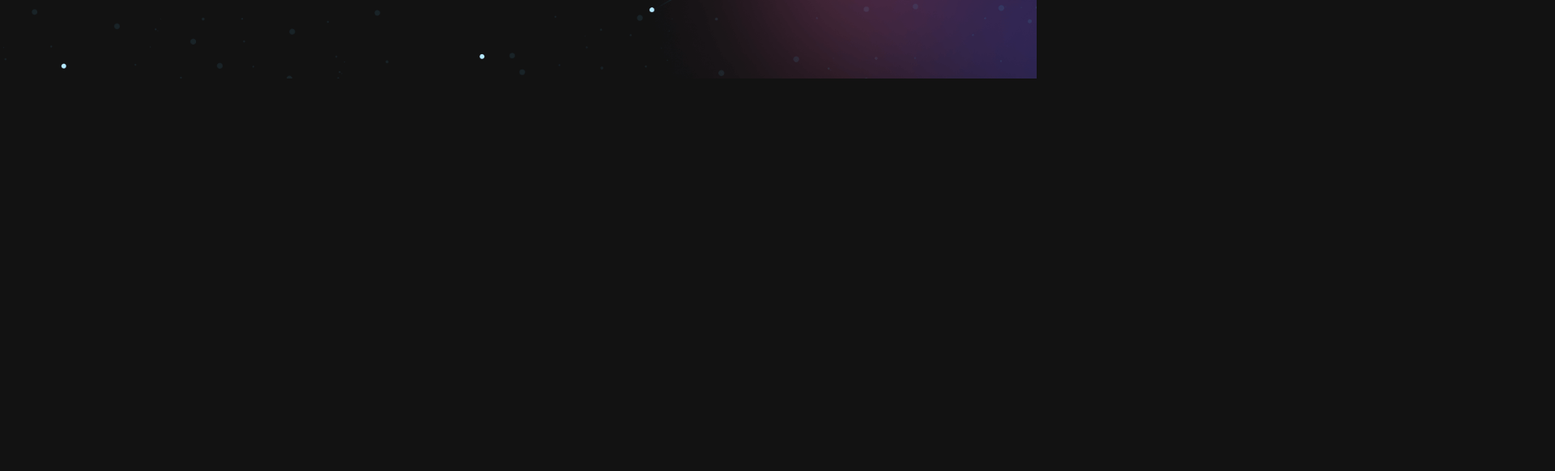
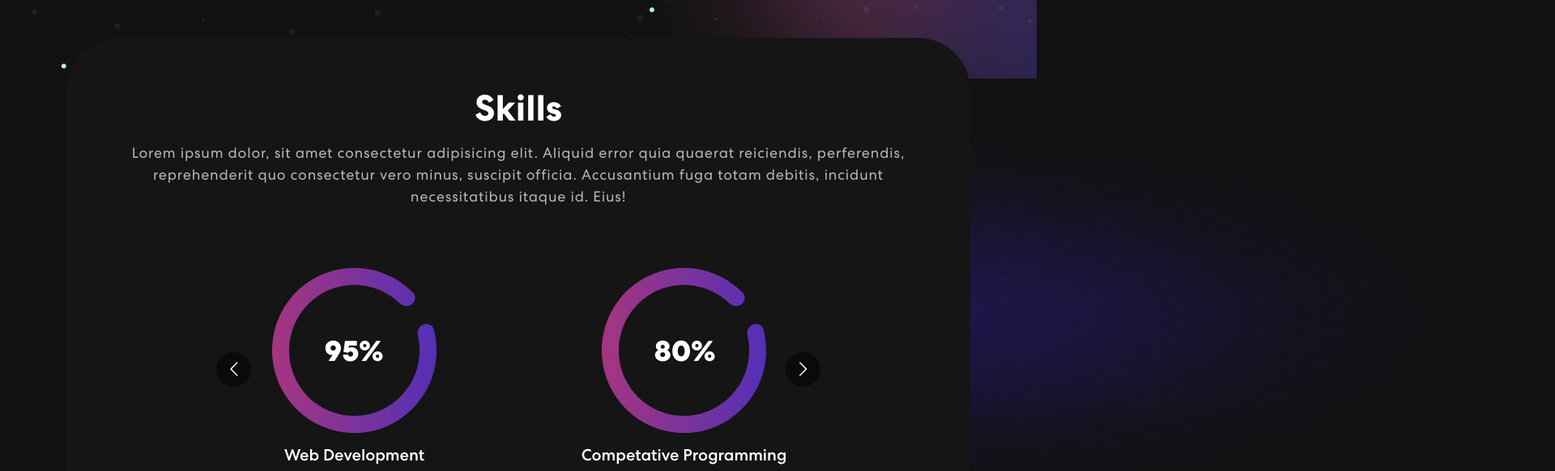
Before and after one commit to SnehalMarutiSalokhe/Portfolio-using-React.js, a React (Create React App) app in the folder portfolio/: page / in a window 1280 px wide. Shown: the part 714-1296 px from the top of the page at 81% size, 1920 px wide, since content can reach past the window. Before the commit the page ends 811 px from the top, so only its background shows below. Built offline with nearby package versions, Linux system fonts and the light colour scheme; the HTML template or start-up script is replaced by a standard one.

Commit message:
added skills page

```diff
--- a/portfolio/package.json
+++ b/portfolio/package.json
@@ -15,6 +15,8 @@
     "react": "^18.2.0",
     "react-bootstrap": "^2.8.0",
     "react-dom": "^18.2.0",
+    "react-multi-carousel": "^2.8.4",
+    "react-responsive-carousel": "^3.2.23",
     "react-scripts": "5.0.1",
     "styled-components": "^5.3.11",
     "web-vitals": "^2.1.4"
--- a/portfolio/src/App.js
+++ b/portfolio/src/App.js
@@ -4,12 +4,14 @@ import 'bootstrap/dist/css/bootstrap.min.css';
 
 import NavigationBar from "./Components/navbar/NavigationBar";
 import Banner from "./Components/banner/Banner";
+import Skills from "./Components/skills/Skills";
 
 function App() {
   return (
     <div className="App" >
     <NavigationBar/>
     <Banner/>
+    <Skills/>
     </div>
   );
 }
--- a/portfolio/src/Components/banner/Banner.css
+++ b/portfolio/src/Components/banner/Banner.css
@@ -1,12 +1,5 @@
 
-.banner-container {
-    position: absolute;
-  top: 0;
-  left: 0;
-  width: 100%;
-  height: 100%;
-  pointer-events: none;
-  }
+
 
   .text-conteiner {
     position: relative;
@@ -65,13 +58,12 @@
   /*svg icons styling*/
 
 .svg-background {
-    /* position: fixed; */
     top: 20vh;
     left: 0;
     width: 100%;
     height: 100%;
-    z-index: -1;
     pointer-events: none;
+
   }
 
   .icon {
@@ -80,6 +72,7 @@
     height: 50px;
     animation: updown 7s linear infinite;
     pointer-events: none;
+    z-index: 1;
   }
 
   .icon-react {
@@ -132,8 +125,7 @@
   .icon-java {
     top: 70vh;
     right: 30vw;
-
-  }
+   }
 
   .icon-vscode {
     top: 60vh;
--- a/portfolio/src/Components/banner/Banner.jsx
+++ b/portfolio/src/Components/banner/Banner.jsx
@@ -66,6 +66,8 @@ import "./Banner.css";
 
    return (
      <div className="banner-container">
+
+       <section className="banner" id="home">
        <section className="svg-background">
        <img src={Reactic} alt="Reactic" className="icon icon-react" />
        <img src={Reactic} alt="Reactic" className="icon icon-reactR" />
@@ -79,7 +81,6 @@ import "./Banner.css";
          <img src={java} alt="javascript" className="icon icon-java" />
 
        </section>
-       <section className="banner" id="home">
          <Container>
            <Row className="align-items-center">
              <Col xs={12} md={6} xl={7}>
--- a/portfolio/src/Components/skills/Skills.css
+++ b/portfolio/src/Components/skills/Skills.css
@@ -0,0 +1,41 @@
+.skill {
+    padding: 0 0 50px 0;
+    position: relative;
+  }
+  .skill-bx {
+    background: #151515;
+    border-radius: 64px;
+    text-align: center;
+    padding: 60px 50px;
+    margin-top: -50px;
+  }
+
+  .skill h2 {
+      font-size: 45px;
+      font-weight: 700;
+  }
+  .skill p {
+      color: #B8B8B8;
+      font-size: 18px;
+      letter-spacing: 0.8px;
+      line-height: 1.5em;
+      margin: 14px 0 75px 0;
+  }
+  .skill-slider {
+    width: 80%;
+    margin: 0 auto;
+    position: relative;
+  }
+  .skill-slider .item img {
+    width: 50%;
+    margin: 0 auto 15px auto;
+  }
+
+  .background-image-right {
+    z-index: -4;
+    bottom: 0;
+    top:-40px;
+    position: absolute;
+    height: 100%;
+
+  }
--- a/portfolio/src/Components/skills/Skills.jsx
+++ b/portfolio/src/Components/skills/Skills.jsx
@@ -1,9 +1,73 @@
-import React from 'react'
+import './Skills.css';
+import {Container, Col, Row } from "react-bootstrap";
+import meter1 from "../../assets/img/meter1.svg";
+import meter2 from "../../assets/img/meter2.svg";
+import meter3 from "../../assets/img/meter3.svg";
+import Carousel from "react-multi-carousel";
+import "react-multi-carousel/lib/styles.css";
+import colorSharp from "../../assets/img/color-sharp.png";
 
-export default function skills() {
+ const Skills = () => {
+  const responsive = {
+    superLargeDesktop: {
+      // the naming can be any, depends on you.
+      breakpoint: { max: 4000, min: 3000 },
+      items: 5,
+    },
+    desktop: {
+      breakpoint: { max: 3000, min: 1024 },
+      items: 3,
+    },
+    tablet: {
+      breakpoint: { max: 1024, min: 464 },
+      items: 2,
+    },
+    mobile: {
+      breakpoint: { max: 464, min: 0 },
+      items: 1,
+    },
+  };
+
   return (
     <div>
 
+      <section className="skill">
+        <Container>
+        {/* <img className="background-image-left" src={colorSharp} alt="arroimg" /> */}
+        <img className="background-image-right" src={colorSharp} alt="arroimg" />
+
+          <Row>
+            <Col>
+              <div className ="skill-bx wow zoomIn">
+                <h2>Skills</h2>
+                <p>Lorem ipsum dolor, sit amet consectetur adipisicing elit. Aliquid error quia quaerat reiciendis, perferendis, reprehenderit quo consectetur vero minus, suscipit officia. Accusantium fuga totam debitis, incidunt necessitatibus itaque id. Eius!</p>
+                <Carousel responsive={responsive} infinite={true} className="owl-carousel owl-theme skill-slider">
+                            <div className="item">
+                                <img src={meter1} alt="skillMtr" />
+                                <h5>Web Development</h5>
+                            </div>
+                            <div className="item">
+                                <img src={meter2} alt="skillMtr" />
+                                <h5>Competative Programming</h5>
+                            </div>
+                            <div className="item">
+                                <img src={meter3} alt="skillMtr" />
+                                <h5>computer science fundamentals</h5>
+                            </div>
+
+                            <div className="item">
+                                <img src={meter1} alt="skillMtr" />
+                                <h5>Technical Content Writting</h5>
+                            </div>
+                        </Carousel>
+
+                </div>
+            </Col>
+          </Row>
+        </Container>
+
+      </section>
     </div>
-  )
-}
+  );
+};
+export default Skills;
```
Also changed, not shown: 1 other file (tests, documents, lock files or other folders).
